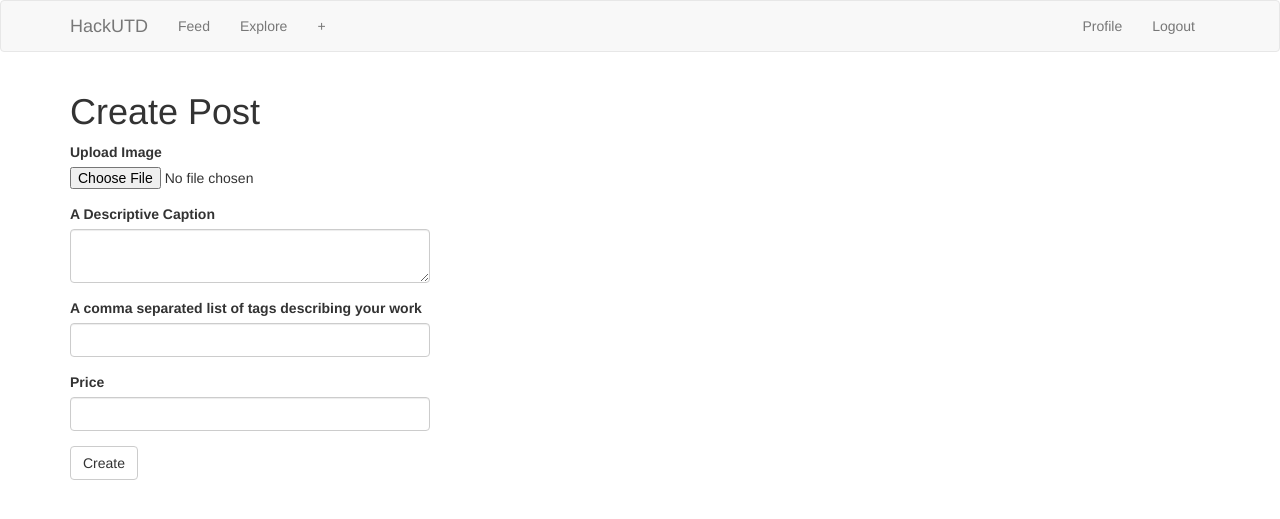
After one commit to rosalogia/comission, a Flask app: page /create in a window 1280 px wide. The commit adds this page. Shown: the top 519 px of the page. Run offline with Flask 3, Linux system fonts and the light colour scheme; the visitor is signed in with stand-in values (Sample User, id 1); some libraries are stand-ins or nearby versions.

Commit message:
Post creation (#4)
* Created post creation forms

* Corrected form so that it submits

* Added Regex

* Fixed logout bug

* Fix filename validation

* Add tags to post creation form

* Attach post creation to backend

Co-authored-by: yams-yams <uma@kothuri.net>

```diff
--- a/hackutd/app/forms.py
+++ b/hackutd/app/forms.py
@@ -1,6 +1,7 @@
+from wsgiref.validate import validator
 from flask_wtf import FlaskForm
-from wtforms import StringField, PasswordField, BooleanField, SubmitField
-from wtforms.validators import DataRequired, EqualTo
+from wtforms import StringField, PasswordField, BooleanField, SubmitField, FileField, TextAreaField, FloatField
+from wtforms.validators import ValidationError, DataRequired, EqualTo, NumberRange, Regexp
 
 class LoginForm(FlaskForm):
    username = StringField('Username', validators=[DataRequired()])
@@ -15,3 +16,16 @@ class RegistrationForm(FlaskForm):
    password = PasswordField('Password', validators=[DataRequired()])
    password2 = PasswordField('Repeat Password', validators=[DataRequired(), EqualTo('password')])
    submit = SubmitField('Register')
+
+class PostForm(FlaskForm):
+   image = FileField('Upload Image', validators=[DataRequired()])
+   def validate_image(self, image):
+      if image.data.filename.endswith(".jpg") or image.data.filename.endswith(".png"):
+         return
+      else:
+         raise ValidationError("Expected image file in jpg or png format")
+
+   caption = TextAreaField('A Descriptive Caption', validators=[DataRequired()])
+   tags = StringField('A comma separated list of tags describing your work')
+   price = FloatField('Price', validators=[NumberRange(min=0)])
+   submit = SubmitField('Create')
--- a/hackutd/app/models.py
+++ b/hackutd/app/models.py
@@ -12,6 +12,7 @@ class User(UserMixin, db.Model):
     password_hash = Column(String, nullable=False)
     is_artist = Column(Boolean)
     likes = relationship("Likes", back_populates="user")
+    posts = relationship("Post", back_populates="artist")
     def __repr__(self):
         return f"<User {self.username}>"
     def set_password(self, password):
@@ -28,6 +29,7 @@ class Post(db.Model):
     image_path = Column(String, nullable=False)
     caption = Column(String)
     artist_id = Column(Integer, ForeignKey('user.id'), nullable=False)
+    artist = relationship("User", back_populates="posts")
     posted_at = Column(DateTime, nullable=False)
     price = Column(Float)
     tags = relationship("Tag", back_populates="post")
--- a/hackutd/app/routes.py
+++ b/hackutd/app/routes.py
@@ -1,9 +1,11 @@
 from flask import render_template, flash, redirect, url_for, request
 from app import app, db
-from app.forms import LoginForm, RegistrationForm
+from app.forms import LoginForm, RegistrationForm, PostForm
 from flask_login import current_user, login_user, logout_user, login_required
-from app.models import User
+from app.models import *
 from werkzeug.urls import url_parse
+import os
+import datetime
 
 @app.route("/")
 @app.route("/index")
@@ -13,6 +15,7 @@ def index():
 
 @app.route("/explore")
 def explore():
+
     return render_template("explore.html", title="Explore")
 
 @app.route("/login", methods=['GET', 'POST'])
@@ -42,7 +45,7 @@ def logout():
 def profile():
     return render_template("profile.html", title="Profile")
 
-@app.route("/register", methods=["GET", "POST"])
+@app.route("/register", methods=['GET', 'POST'])
 def register():
     if current_user.is_authenticated:
         return redirect(url_for("index"))
@@ -54,3 +57,21 @@ def register():
         db.session.commit()
         return redirect(url_for('index'))
     return render_template("register.html", title="Register", form=form)
+
+@app.route("/create", methods=['GET', 'POST'])
+@login_required
+def create():
+    form = PostForm()
+    if form.validate_on_submit():
+        img = form.image.data
+        path = os.path.join(app.instance_path, 'posts', img.filename)
+        img.save(path)
+        tags = [s.strip() for s in form.tags.data.split(",")]
+        new_post = Post(image_path=path, caption=form.caption.data, posted_at=datetime.datetime.now(), price=form.price.data)
+        new_post.tags += tags
+        current_user.posts.append(new_post)
+        db.session.add(new_post)
+        db.session.commit()
+
+        return redirect(url_for('index'))
+    return render_template("create.html", title="Create", form=form)
--- a/hackutd/app/templates/base.html
+++ b/hackutd/app/templates/base.html
@@ -20,6 +20,7 @@
                 <ul class="nav navbar-nav">
                     <li><a href="{{ url_for('index') }}">Feed</a></li>
                     <li><a href="{{ url_for('explore') }}">Explore</a></li>
+                    <li><a href="{{ url_for('create') }}">+</a></li>
                 </ul>
                 <ul class="nav navbar-nav navbar-right">
                     {% if current_user.is_anonymous %}
--- /dev/null
+++ b/hackutd/app/templates/create.html
@@ -0,0 +1,12 @@
+{% extends "base.html" %}
+
+{% import "bootstrap/wtf.html" as wtf %}
+
+{% block app_content %}
+    <h1>Create Post</h1>
+    <div class="row">
+        <div class="col-md-4">
+            {{ wtf.quick_form(form) }}
+        </div>
+    </div>
+{% endblock %}
```
Also changed, not shown: hackutd/app.db.
